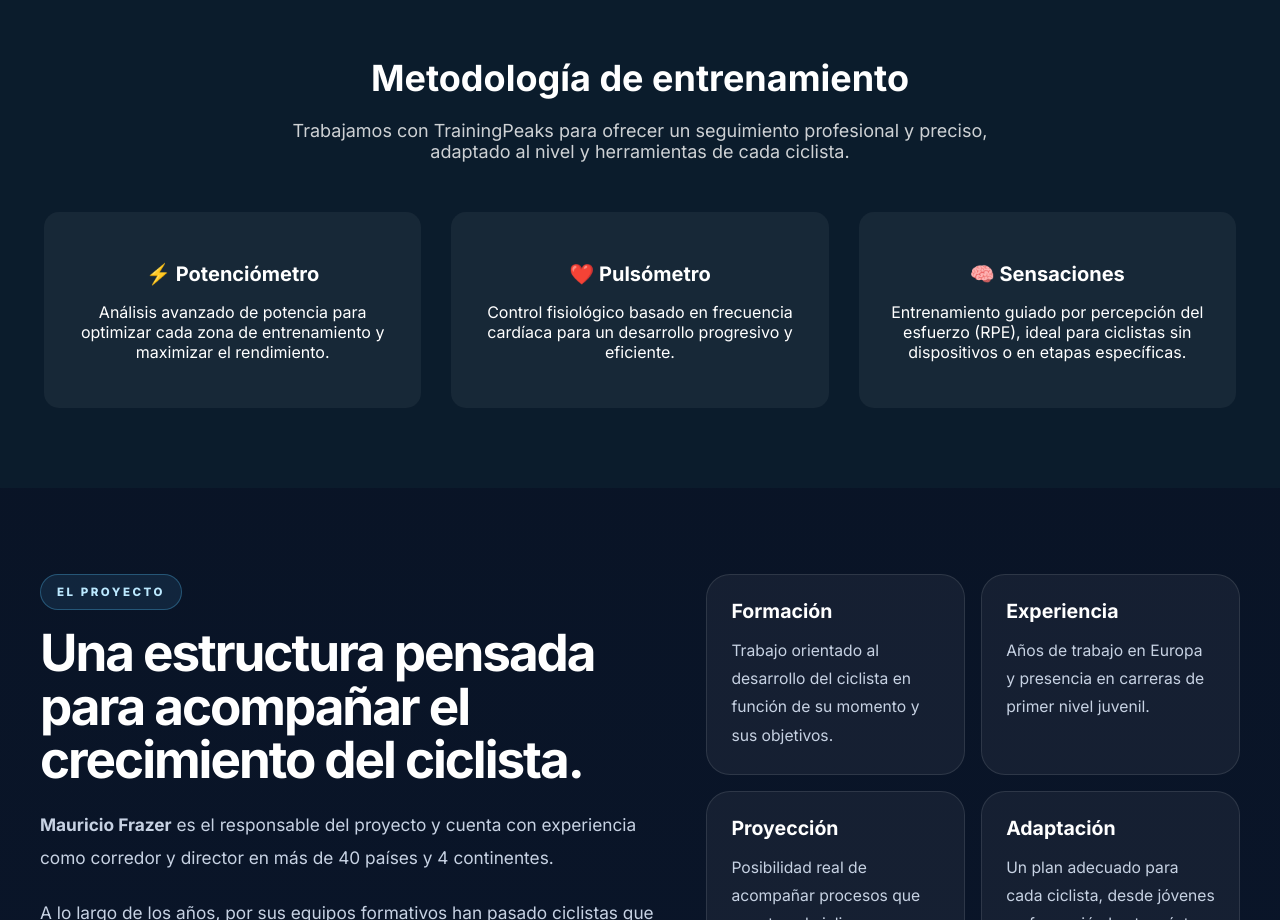
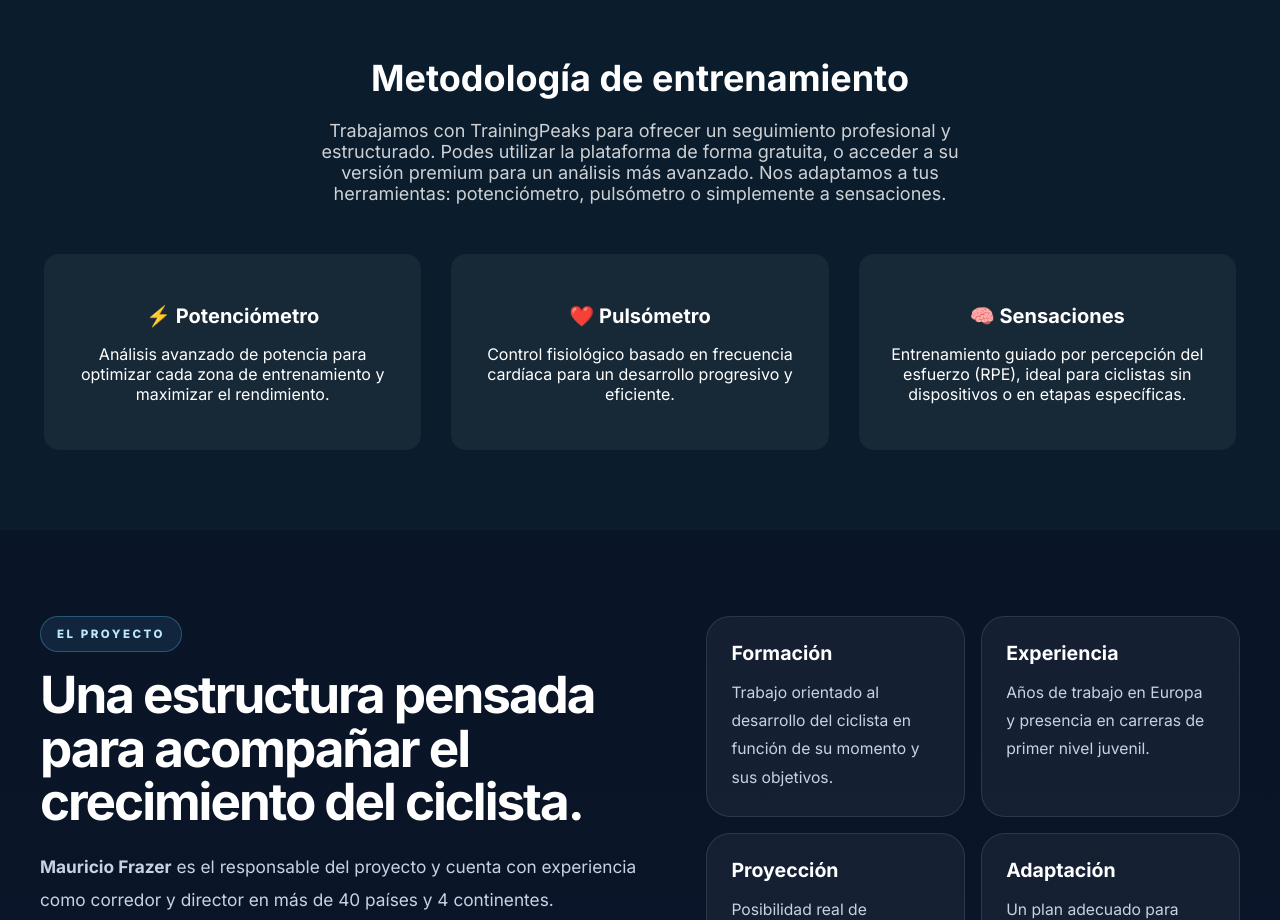
Before and after one commit to startcyclingteam/Start-Cycling-Training, a plain HTML site: page start-cycling-training-web/index.html in a window 1280 px wide. Shown: the part 1180-2100 px from the top of the page. Drawn offline with Linux system fonts and the light colour scheme.

Commit message:
Update index.html

```diff
--- a/start-cycling-training-web/index.html
+++ b/start-cycling-training-web/index.html
@@ -89,8 +89,9 @@
     <h2>Metodología de entrenamiento</h2>
 
     <p class="intro">
-      Trabajamos con TrainingPeaks para ofrecer un seguimiento profesional y preciso,
-      adaptado al nivel y herramientas de cada ciclista.
+      Trabajamos con TrainingPeaks para ofrecer un seguimiento profesional y estructurado.
+Podes utilizar la plataforma de forma gratuita, o acceder a su versión premium para un análisis más avanzado.
+Nos adaptamos a tus herramientas: potenciómetro, pulsómetro o simplemente a sensaciones.
     </p>
 
     <div class="metodo-grid">
```
